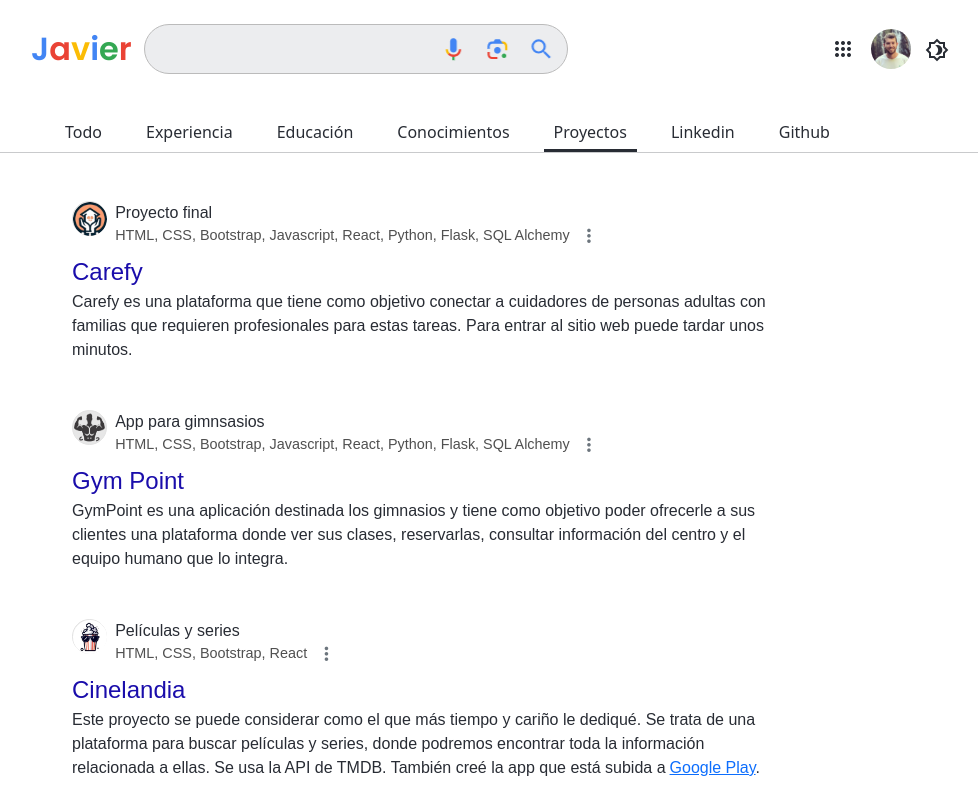
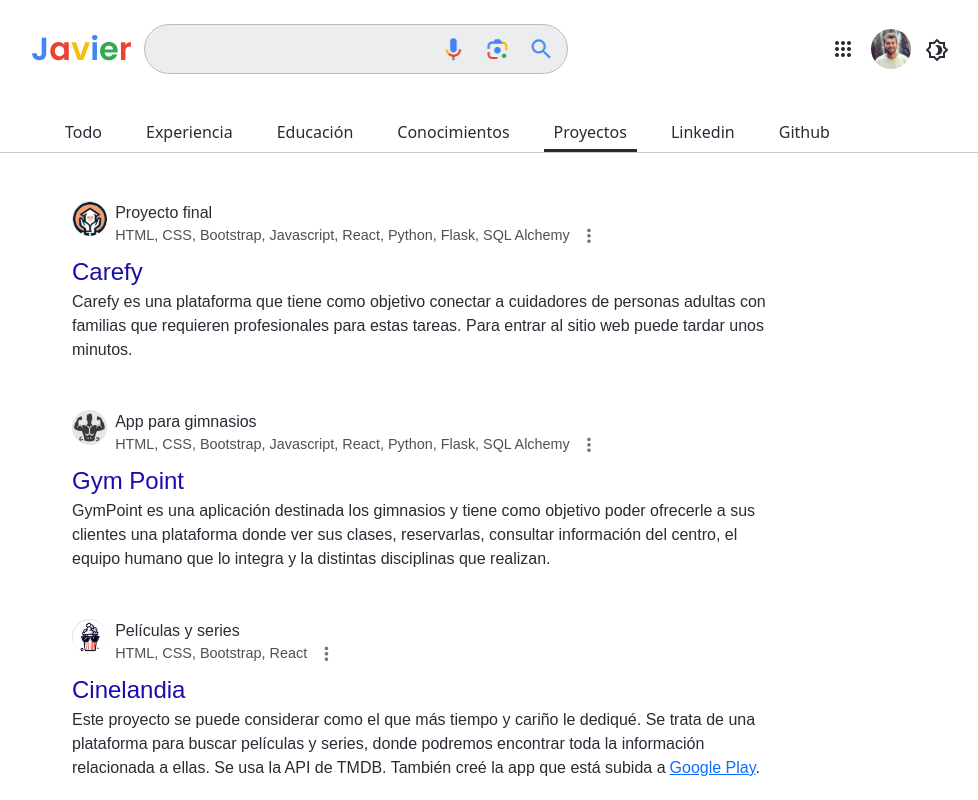
Before and after one commit to javidiez/curriculum-vitae, a React (Vite) app: page /proyectos in a window 1280 px wide. Shown: the whole page, without its empty margins (138-1116 px from the left). Built offline with nearby package versions, Linux system fonts and the light colour scheme.

Commit message:
ADD gympoint

```diff
--- a/src/pages/Proyectos.jsx
+++ b/src/pages/Proyectos.jsx
@@ -36,7 +36,7 @@
 
                     <InfoCard title={(<><a className="card-title" target="_blank" href='https://sample-service-name-2ja2.onrender.com/'>Carefy</a></>)} url={"HTML, CSS, Bootstrap, Javascript, React, Python, Flask, SQL Alchemy"} urlTitle={"Proyecto final"} img={carefy} description={"Carefy es una plataforma que tiene como objetivo conectar a cuidadores de personas adultas con familias que requieren profesionales para estas tareas. Para entrar al sitio web puede tardar unos minutos."} LinkTo={'https://sample-service-name-2ja2.onrender.com/'} />
 
-                    <InfoCard title={(<><a className="card-title" target="_blank" href='https://github.com/javidiez/gympoint'>Gym Point</a></>)} url={"HTML, CSS, Bootstrap, Javascript, React, Python, Flask, SQL Alchemy"} urlTitle={"App para gimnsasios"} img={gympoint} description={"GymPoint es una aplicación destinada los gimnasios y tiene como objetivo poder ofrecerle a sus clientes una plataforma donde ver sus clases, reservarlas, consultar información del centro y el equipo humano que lo integra."} LinkTo={'https://github.com/javidiez/gympoint'} />
+                    <InfoCard title={(<><a className="card-title" target="_blank" href='https://github.com/javidiez/gympoint'>Gym Point</a></>)} url={"HTML, CSS, Bootstrap, Javascript, React, Python, Flask, SQL Alchemy"} urlTitle={"App para gimnasios"} img={gympoint} description={"GymPoint es una aplicación destinada los gimnasios y tiene como objetivo poder ofrecerle a sus clientes una plataforma donde ver sus clases, reservarlas, consultar información del centro, el equipo humano que lo integra y la distintas disciplinas que realizan."} LinkTo={'https://github.com/javidiez/gympoint'} />
 
                     <InfoCard title={(<><a className="card-title" target="_blank" href='https://cinelandia.netlify.app/'>Cinelandia</a></>)} url={"HTML, CSS, Bootstrap,  React"} urlTitle={"Películas y series"} img={cine} description={(
                         <>
```
